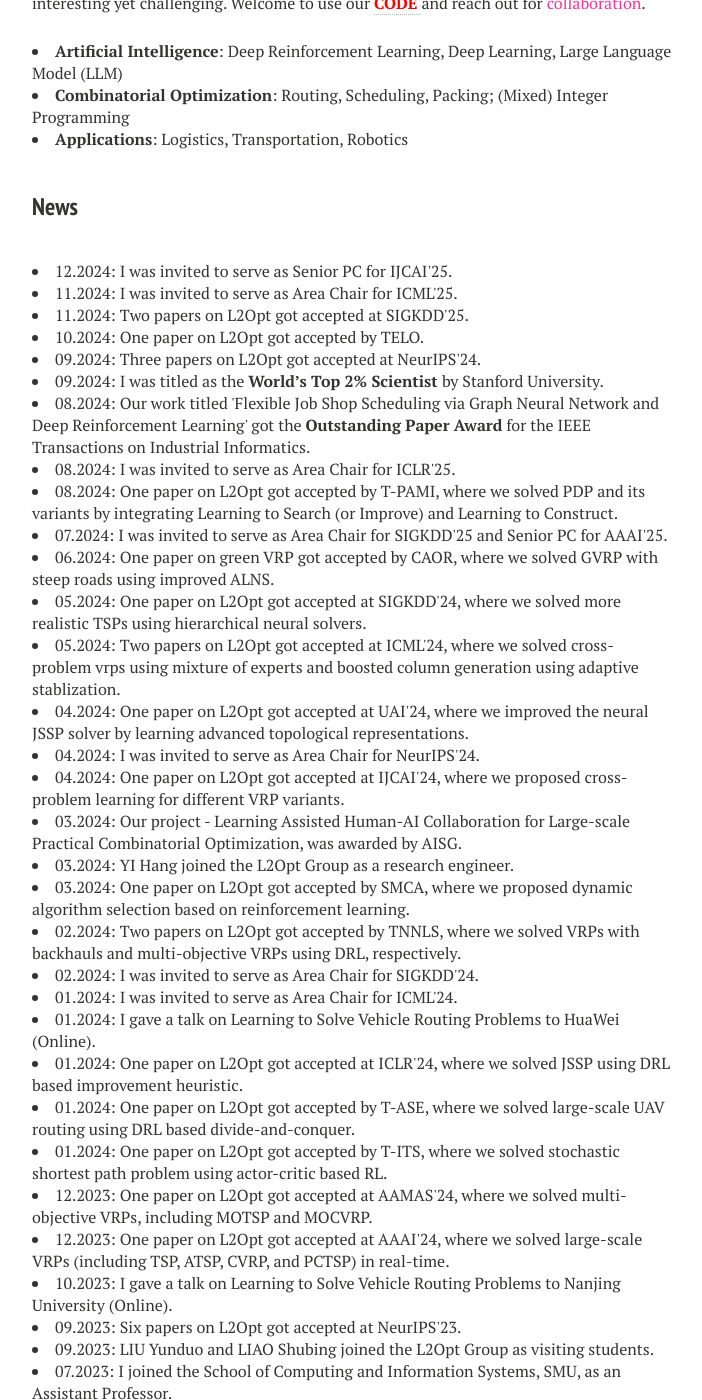
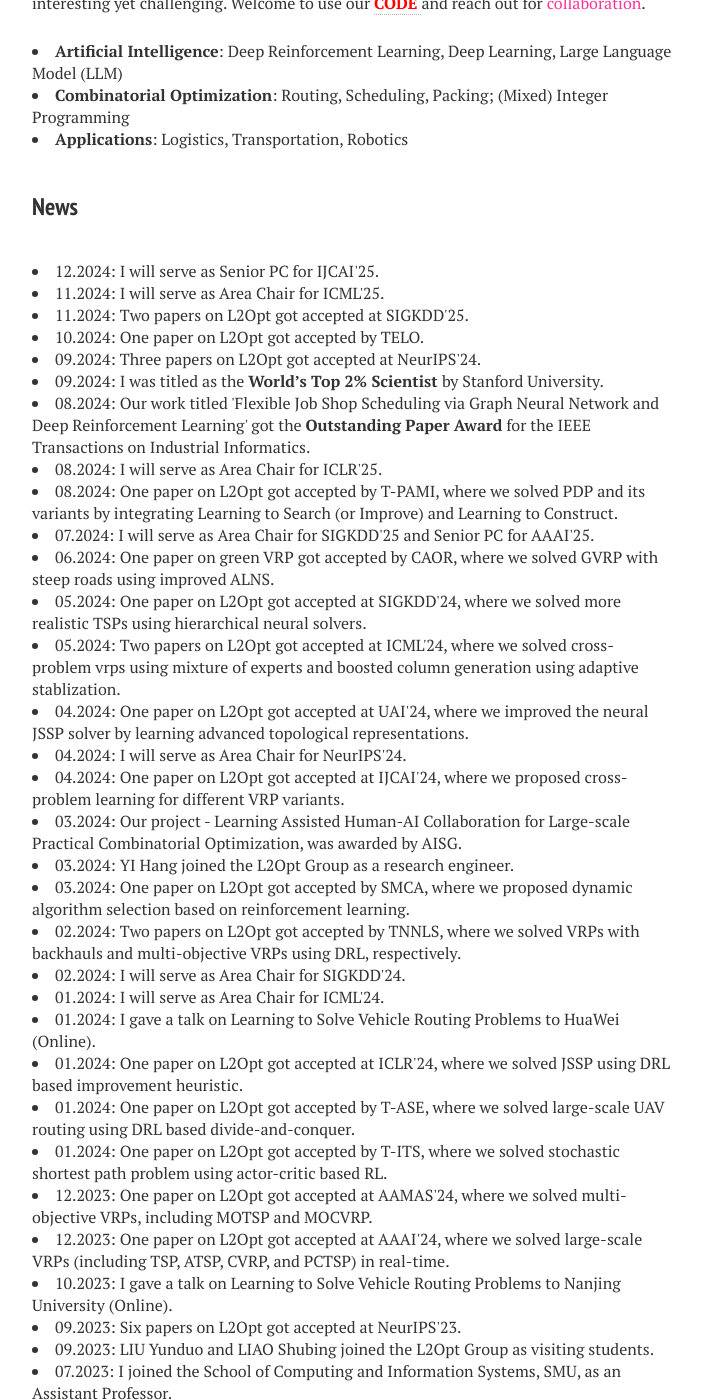
Before and after one commit to zhiguangcaosg/zhiguangcaosg.github.io, a Jekyll site: the page built from index.md, in a window 1280 px wide and 1400 px high, scrolled down 812 px. Shown: the whole window, without its empty margins (288-990 px from the left). Built offline with Jekyll 4.4.1, drawn with Linux system fonts in a browser that asks for light colours; nearby versions of some CDN libraries.

Commit message:
Update index.md

```diff
--- a/index.md
+++ b/index.md
@@ -40,11 +40,11 @@ image: banner1.png
 <h3 style="margin-bottom:-8px;padding-top:20px;">News</h3> <br>
 
 <li>
-12.2024:  I was invited to serve as Senior PC for IJCAI'25.
+12.2024:  I will serve as Senior PC for IJCAI'25.
 </li>
 
 <li>
-11.2024:  I was invited to serve as Area Chair for ICML'25.
+11.2024:  I will serve as Area Chair for ICML'25.
 </li>
 <li>
 11.2024:  Two papers on L2Opt got accepted at SIGKDD'25.
@@ -66,7 +66,7 @@ image: banner1.png
 08.2024:  Our work titled 'Flexible Job Shop Scheduling via Graph Neural Network and Deep Reinforcement Learning' got the <b>Outstanding Paper Award</b> for the IEEE Transactions on Industrial Informatics.
 </li>
 <li>
-08.2024:  I was invited to serve as Area Chair for ICLR'25.
+08.2024:  I will serve as Area Chair for ICLR'25.
 </li>
 
 <li>
@@ -74,7 +74,7 @@ image: banner1.png
 </li>
 
 <li>
-07.2024:  I was invited to serve as Area Chair for SIGKDD'25 and Senior PC for AAAI'25.
+07.2024:  I will serve as Area Chair for SIGKDD'25 and Senior PC for AAAI'25.
 </li>
 
 <li>
@@ -94,7 +94,7 @@ image: banner1.png
 </li>
 
 <li>
-04.2024:  I was invited to serve as Area Chair for NeurIPS'24.
+04.2024:  I will serve as Area Chair for NeurIPS'24.
 </li>
 
 <li>
@@ -118,11 +118,11 @@ image: banner1.png
 </li>
 
 <li>
-02.2024:  I was invited to serve as Area Chair for SIGKDD'24.
+02.2024:  I will serve as Area Chair for SIGKDD'24.
 </li>
 
 <li>
-01.2024:  I was invited to serve as Area Chair for ICML'24.
+01.2024:  I will serve as Area Chair for ICML'24.
 </li>
 
 <li>
```
